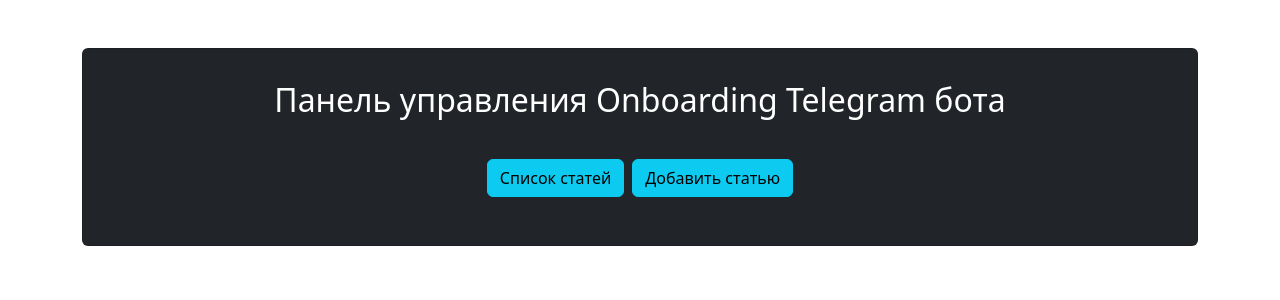
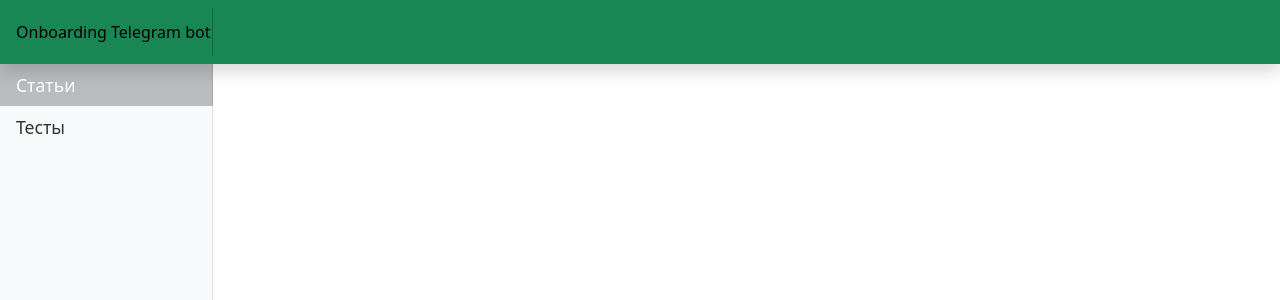
Before and after one commit to ivankrn/onboarding_telegram_bot, an Angular app in the folder onboarding-telegram-bot-frontend/: page / in a window 1280 px wide. Shown: the top 300 px of the page. Built offline with nearby package versions, Linux system fonts and the light colour scheme.

Commit message:
Добавлена возможность редактирования статей, обновлен дизайн

```diff
--- a/onboarding-telegram-bot-frontend/src/app/app-routing.module.ts
+++ b/onboarding-telegram-bot-frontend/src/app/app-routing.module.ts
@@ -5,7 +5,7 @@
 
 const routes: Routes = [
   { path: 'articles', component: ArticleListComponent },
-  { path: 'addarticle', component: ArticleFormComponent }
+  { path: 'article', component: ArticleFormComponent }
 ];
 
 @NgModule({
--- a/onboarding-telegram-bot-frontend/src/app/app.component.css
+++ b/onboarding-telegram-bot-frontend/src/app/app.component.css
@@ -0,0 +1,34 @@
+.navbar-brand {
+    padding-top: .75rem;
+    padding-bottom: .75rem;
+    font-size: 1rem;
+    box-shadow: inset -1px 0 0 rgba(0, 0, 0, .25);
+  }
+
+  .sidebar {
+    position: fixed;
+    top: 0;
+    bottom: 0;
+    left: 0;
+    z-index: 100;
+    padding: 48px 0 0;
+    box-shadow: inset -1px 0 0 rgba(0, 0, 0, .1);
+  }
+
+  .sidebar .nav-link {
+    font-weight: 500;
+    font-size: 1.1rem;
+    color: #333;
+  }
+
+  .sidebar .nav-item.active {
+    background-color: rgba(0, 0, 0, .25);
+  }
+
+  .sidebar .active .nav-link {
+    color: white;
+  }
+
+  .sidebar .nav-link:hover {
+    color: orange;
+  }
--- a/onboarding-telegram-bot-frontend/src/app/app.component.html
+++ b/onboarding-telegram-bot-frontend/src/app/app.component.html
@@ -1,4 +1,4 @@
-<div class="container">
+<!-- <div class="container">
   <div class="row">
     <div class="col-md-12">
       <div class="card bg-dark my-5">
@@ -17,4 +17,26 @@
       <router-outlet></router-outlet>
     </div>
   </div>
+</div> -->
+<header class="navbar bg-success sticky-top shadow">
+  <a class="navbar-brand col-md-3 col-lg-2 me-0 px-3" href="#">{{ title }}</a>
+</header>
+<div class="container-fluid">
+  <div class="row">
+      <nav class="col-md-3 col-lg-2 d-md-block bg-light sidebar collapse">
+          <div class="position-sticky pt-3">
+              <ul class="nav flex-column">
+                  <li class="nav-item active">
+                      <a routerLink="/articles" class="nav-link" href="#">Статьи</a>
+                  </li>
+                  <li class="nav-item">
+                      <a routerLink="/article" class="nav-link" href="#">Тесты</a>
+                  </li>
+              </ul>
+          </div>
+      </nav>
+      <main class="col-md-9 col-lg-10 ms-sm-auto px-md-4 mt-4">
+        <router-outlet></router-outlet>
+      </main>
+  </div>
 </div>
--- a/onboarding-telegram-bot-frontend/src/app/app.component.ts
+++ b/onboarding-telegram-bot-frontend/src/app/app.component.ts
@@ -6,5 +6,5 @@
   styleUrls: ['./app.component.css']
 })
 export class AppComponent {
-  title = 'Панель управления Onboarding Telegram бота';
+  title = 'Onboarding Telegram bot';
 }
--- a/onboarding-telegram-bot-frontend/src/app/component/article-form/article-form.component.html
+++ b/onboarding-telegram-bot-frontend/src/app/component/article-form/article-form.component.html
@@ -10,11 +10,12 @@
             placeholder="Введите заголовок статьи"
             required #title="ngModel">
         </div>
-        <div [hidden]="!title.pristine" class="alert alert-danger">Заголовок статьи не может быть пустым</div>
+        <div [hidden]="article.title && article.title.length != 0" class="alert alert-danger">Заголовок статьи не может быть пустым</div>
         <span>Тема</span>
         <select class="form-select" [(ngModel)]="article.topicId" #topic="ngModel" name="topicId">
           <option *ngFor="let topic of articleTopics | async | keyvalue" [ngValue]="topic.key">{{topic.value}}</option>
         </select>
+        <div [hidden]="article.topicId && article.topicId != 0" class="alert alert-danger">Тема статьи не может быть пустой</div>
         <div class="form-group">
           <label for="content">Текст</label>
           <input type="text" [(ngModel)]="article.content"
@@ -23,7 +24,7 @@
             name="content"
             placeholder="Введите текст статьи"
             required #content="ngModel">
-          <div [hidden]="!content.pristine" class="alert alert-danger">Текст статьи не может быть пустым</div>
+          <div [hidden]="article.content && article.content.length != 0" class="alert alert-danger">Текст статьи не может быть пустым</div>
         </div>
         <div class="form-group">
             <label for="usefulLinks">Полезные ссылки</label>
@@ -43,8 +44,10 @@
               placeholder="Введите ссылку на тест"
               #testLink="ngModel">
         </div>
-        <button type="submit" [disabled]="!articleForm.form.valid"
-          class="btn btn-info">Добавить</button>
+        <div class="form-group text-end mt-3">
+          <button routerLink="/articles" type="button" class="btn btn-danger mr-auto">Отмена</button>
+          <button type="submit" [disabled]="!articleForm.form.valid" class="btn btn-success">OK</button>
+        </div>
       </form>
     </div>
   </div>
--- a/onboarding-telegram-bot-frontend/src/app/component/article-form/article-form.component.ts
+++ b/onboarding-telegram-bot-frontend/src/app/component/article-form/article-form.component.ts
@@ -1,6 +1,6 @@
-import { Component } from '@angular/core';
+import { Component, OnInit } from '@angular/core';
 import { ActivatedRoute, Router } from '@angular/router';
-import { Observable } from 'rxjs';
+import { map, Observable } from 'rxjs';
 import { Article } from 'src/app/model/article';
 import { ArticleTopicService } from 'src/app/service/article-topic.service';
 import { ArticleService } from 'src/app/service/article.service';
@@ -10,7 +10,7 @@
   templateUrl: './article-form.component.html',
   styleUrls: ['./article-form.component.css']
 })
-export class ArticleFormComponent {
+export class ArticleFormComponent implements OnInit {
 
   article: Article;
   articleTopics: Observable<Map<number, string>>;
@@ -19,6 +19,10 @@
     private articleService: ArticleService, private articleTopicService: ArticleTopicService) {
     this.article = new Article();
     this.updateTopics();
+  }
+
+  ngOnInit() {
+    this.route.paramMap.pipe(map(() => window.history.state)).subscribe(data => this.article = data);
   }
 
   public onSubmit() {
--- a/onboarding-telegram-bot-frontend/src/app/component/article-list/article-list/article-list.component.html
+++ b/onboarding-telegram-bot-frontend/src/app/component/article-list/article-list/article-list.component.html
@@ -1,5 +1,13 @@
-<div class="card my-5">
+<div class="col-4">
+  <div class="card">
     <div class="card-body">
+      <h5 class="card-title">{{ this.articlesTotalCount }}</h5>
+      <p class="card-text font-monospace lead">всего статей</p>
+    </div>
+  </div>
+</div>
+<div class="col-11 my-5">
+  <h2>Список статей</h2>
       <table class="table table-bordered table-striped">
         <thead class="thead-dark">
           <tr>
@@ -9,6 +17,8 @@
             <th scope="col">Полезные ссылки</th>
             <th scope="col">Ссылка на тест</th>
             <th scope="col">Дата создания</th>
+            <th scope="col"></th>
+            <th scope="col"></th>
           </tr>
         </thead>
         <tbody>
@@ -20,8 +30,15 @@
             <td>{{ article.testLink }}</td>
             <td>{{ article.createdOn | date:'d-MM-y' }}</td>
             <td><button class="btn btn-danger" (click)="onDelete(article)">x</button></td>
+            <td>
+              <button routerLink='/article' [state]="article" class="btn btn-info">
+                <svg xmlns="http://www.w3.org/2000/svg" width="16" height="16" fill="currentColor" class="bi bi-pen" viewBox="0 0 16 16">
+                <path d="m13.498.795.149-.149a1.207 1.207 0 1 1 1.707 1.708l-.149.148a1.5 1.5 0 0 1-.059 2.059L4.854 14.854a.5.5 0 0 1-.233.131l-4 1a.5.5 0 0 1-.606-.606l1-4a.5.5 0 0 1 .131-.232l9.642-9.642a.5.5 0 0 0-.642.056L6.854 4.854a.5.5 0 1 1-.708-.708L9.44.854A1.5 1.5 0 0 1 11.5.796a1.5 1.5 0 0 1 1.998-.001zm-.644.766a.5.5 0 0 0-.707 0L1.95 11.756l-.764 3.057 3.057-.764L14.44 3.854a.5.5 0 0 0 0-.708l-1.585-1.585z"/>
+                </svg>
+              </button>
+            </td>
           </tr>
         </tbody>
       </table>
-    </div>
+      <button routerLink="/article" type="submit" class="btn btn-info">Добавить статью</button>
   </div>
--- a/onboarding-telegram-bot-frontend/src/app/component/article-list/article-list/article-list.component.ts
+++ b/onboarding-telegram-bot-frontend/src/app/component/article-list/article-list/article-list.component.ts
@@ -11,18 +11,29 @@
 })
 export class ArticleListComponent implements OnInit {
 
+  articlesTotalCount: number;
   articles: Article[];
   articleTopics: Observable<Map<number, string>>;
 
   constructor(private articleService: ArticleService, private articleTopicService: ArticleTopicService) {}
 
-  ngOnInit(): void {
+  ngOnInit() {
+    this.updateArticlesTotalCount();
     this.updateList();
     this.updateTopics();
   }
 
   onDelete(article: Article) {
-    this.articleService.delete(article.id).subscribe(r => this.updateList());
+    this.articleService.delete(article.id).subscribe(() => {
+      this.updateArticlesTotalCount();
+      this.updateList();
+    });
+  }
+
+  updateArticlesTotalCount() {
+    this.articleService.count().subscribe(data => {
+      this.articlesTotalCount = data;
+    });
   }
 
   updateList() {
@@ -34,4 +45,5 @@
   updateTopics() {
     this.articleTopics = this.articleTopicService.getTopicsNames();
   }
+
 }
--- a/onboarding-telegram-bot-frontend/src/app/service/article.service.ts
+++ b/onboarding-telegram-bot-frontend/src/app/service/article.service.ts
@@ -16,6 +16,10 @@
     return this.httpClient.get<Article[]>(this.apiUrl);
   }
 
+  public count(): Observable<number> {
+    return this.httpClient.get<number>(this.apiUrl + "/count");
+  }
+
   public save(article: Article) {
     return this.httpClient.post<Article>(this.apiUrl, article);
   }
```
Also changed, not shown: 1 other file (tests, documents, lock files or other folders).
